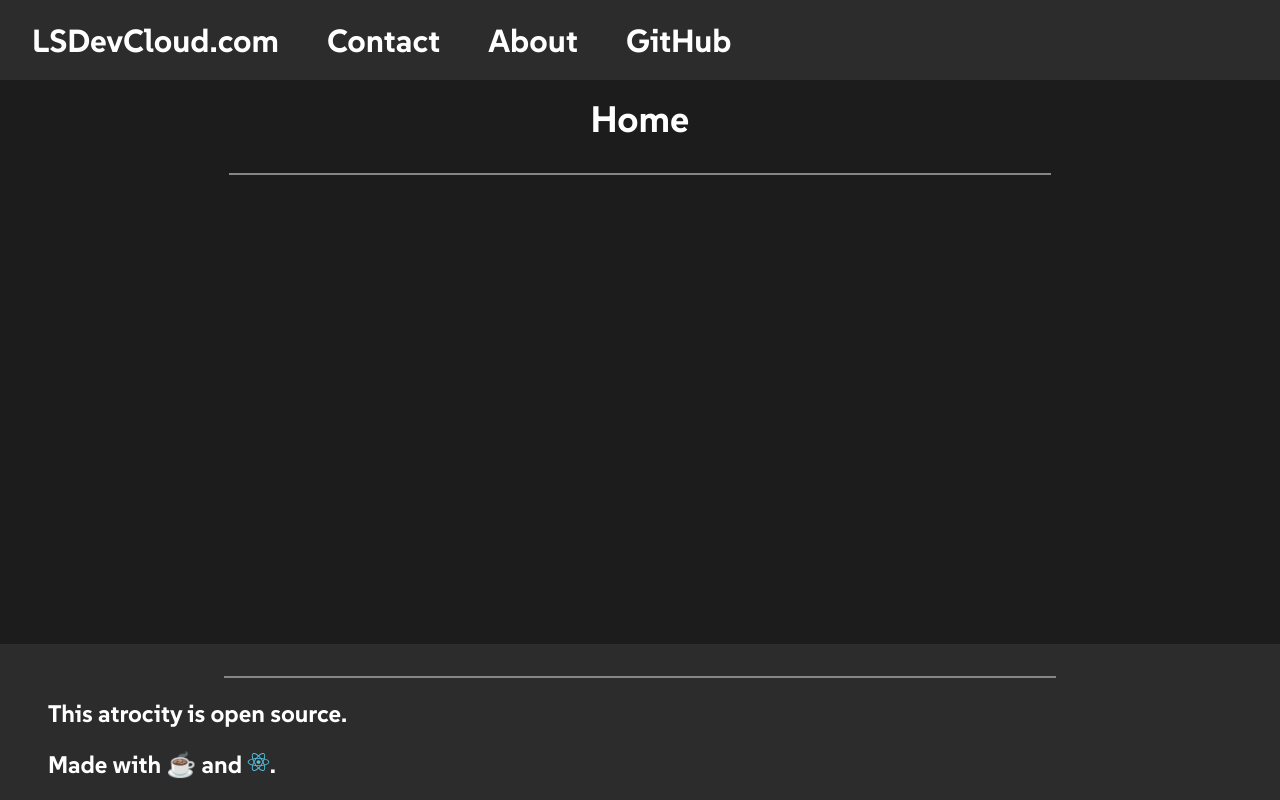
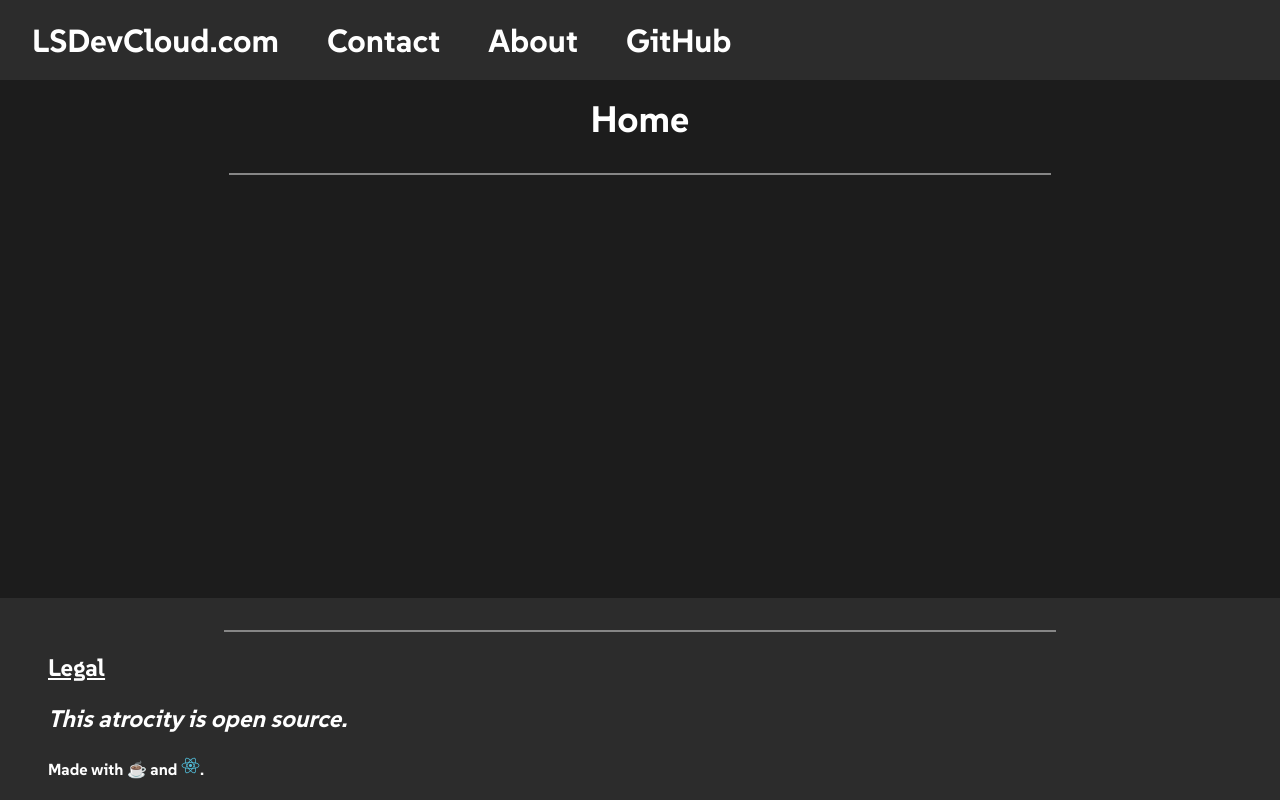
Before and after one commit to lsdevclouddotcom/homepage, a React (Vite) app: page / in a window 1280 px wide. Built offline with nearby package versions, Linux system fonts and the light colour scheme.

Commit message:
updated footer design (made 'Made with' text bit smoler)

```diff
--- a/src/components/Footer.tsx
+++ b/src/components/Footer.tsx
@@ -9,8 +9,12 @@ export class Footer extends Component {
         return <div id="footer">
             <div id="footer-spacer" className="spacer" />
             <div id="footer-content">
-                <h2>This atrocity is <a href={constants.repoUrl}>open source</a>.</h2>
-                <h2>Made with ☕ and <img src="/react.svg" className="footer-react-icon" />.</h2>
+                <div className="footer-links">
+                    <h2><a className="underline" href="/legal">Legal</a></h2>
+                </div>
+
+                <h2><i>This atrocity is <a href={constants.repoUrl}>open source</a>.</i></h2>
+                <h4>Made with ☕ and <img src="/react.svg" className="footer-react-icon" />.</h4>
             </div>
         </div>
     }
--- a/src/footer.css
+++ b/src/footer.css
@@ -14,3 +14,9 @@
 
     margin-top: 2rem;
 }
+
+
+.footer-react-icon {
+
+    height: 1.2rem;
+}
--- a/src/index.css
+++ b/src/index.css
@@ -26,6 +26,10 @@ a {
 a:hover {
     transition: 150ms;
     color: rgb(64, 179, 64);
+}
+
+.underline {
+    text-decoration: underline;
 }
 
 #page {
@@ -69,10 +73,6 @@ h3 {
     font-size: 1.6rem;
 }
 
-.footer-react-icon {
-
-    height: 1.4rem;
-}
 
 #background-video {
     width: 100vw;
```
